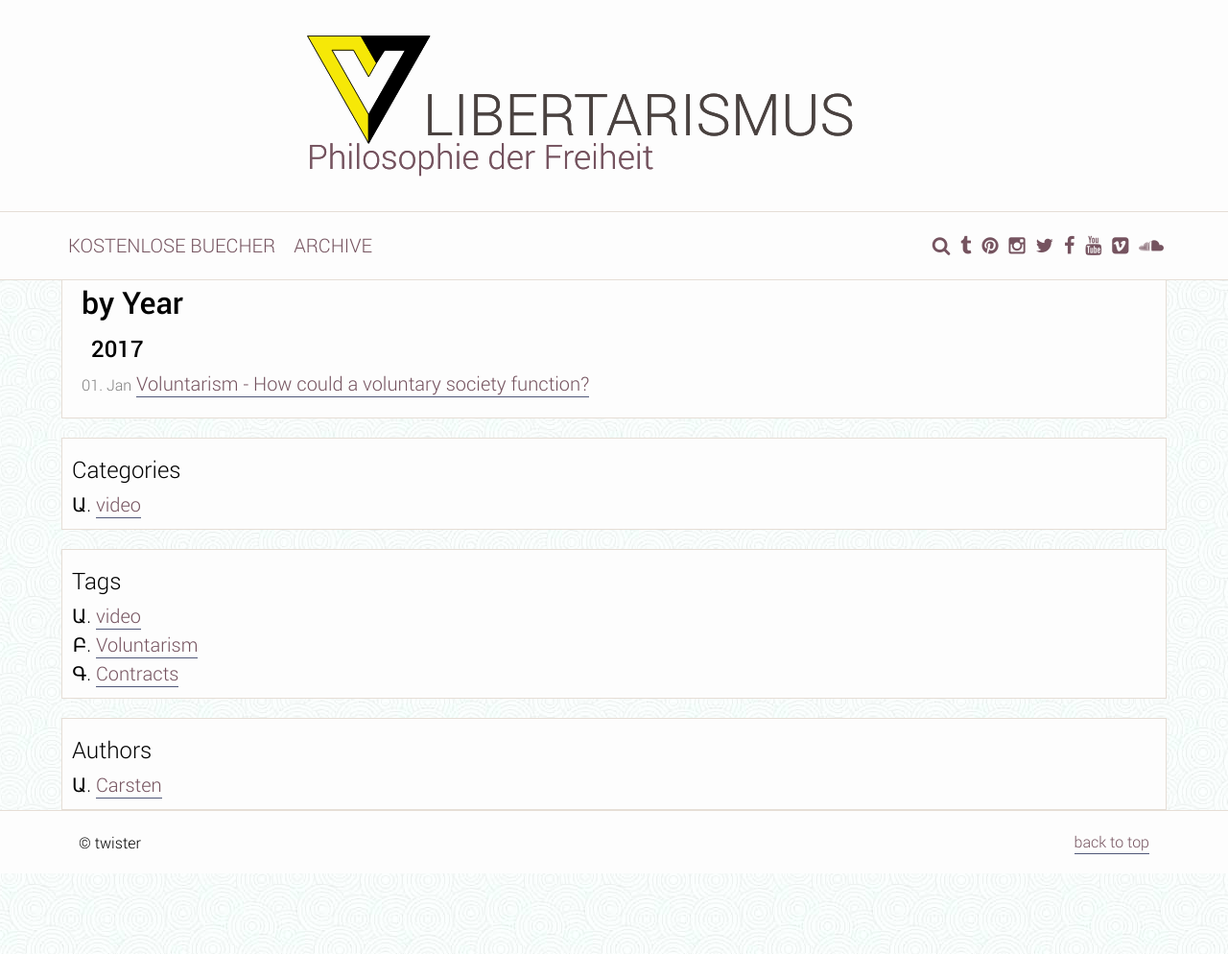
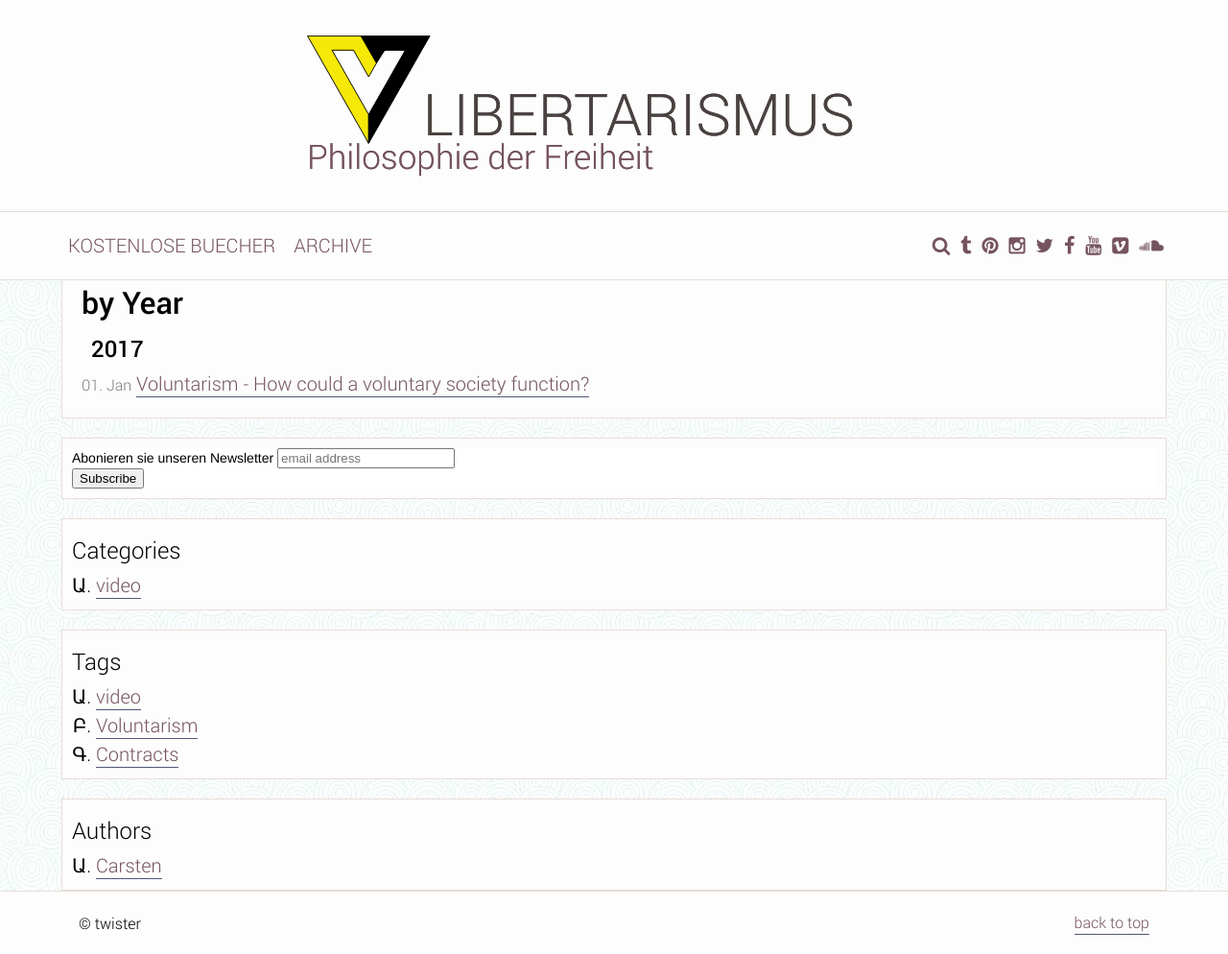
Before and after one commit to libertarismus/libertarismus.org, a Jekyll site: the page built from archive/index.md, in a window 1280 px wide. Shown: the whole page at 96% size. Built offline with Jekyll 4.4.1, drawn with Linux system fonts in a browser that asks for light colours; comment, search, counter and statistics services are not loaded.

Commit message:
Added email newsletter subscribe form

```diff
--- a/_includes/sidebar.html
+++ b/_includes/sidebar.html
@@ -1,4 +1,27 @@
 <div class="sidebar">
+    <div class="widget">
+<!-- Begin MailChimp Signup Form -->
+<link href="//cdn-images.mailchimp.com/embedcode/slim-10_7.css" rel="stylesheet" type="text/css">
+<style type="text/css">
+	#mc_embed_signup{background:#fff; clear:left; font:14px Helvetica,Arial,sans-serif; }
+	/* Add your own MailChimp form style overrides in your site stylesheet or in this style block.
+	   We recommend moving this block and the preceding CSS link to the HEAD of your HTML file. */
+</style>
+<div id="mc_embed_signup">
+<form action="//libertarismus.us14.list-manage.com/subscribe/post?u=2a9251241156404c37c1d75b0&amp;id=e7b6acc656" method="post" id="mc-embedded-subscribe-form" name="mc-embedded-subscribe-form" class="validate" target="_blank" novalidate>
+    <div id="mc_embed_signup_scroll">
+	<label for="mce-EMAIL">Abonieren sie unseren Newsletter</label>
+	<input type="email" value="" name="EMAIL" class="email" id="mce-EMAIL" placeholder="email address" required>
+    <!-- real people should not fill this in and expect good things - do not remove this or risk form bot signups-->
+    <div style="position: absolute; left: -5000px;" aria-hidden="true"><input type="text" name="b_2a9251241156404c37c1d75b0_e7b6acc656" tabindex="-1" value=""></div>
+    <div class="clear"><input type="submit" value="Subscribe" name="subscribe" id="mc-embedded-subscribe" class="button"></div>
+    </div>
+</form>
+</div>
+
+<!--End mc_embed_signup-->
+    </div>
+
     <div class="widget">
         <h3 class="title">Categories</h3>
         <ul class="category_list">
```
